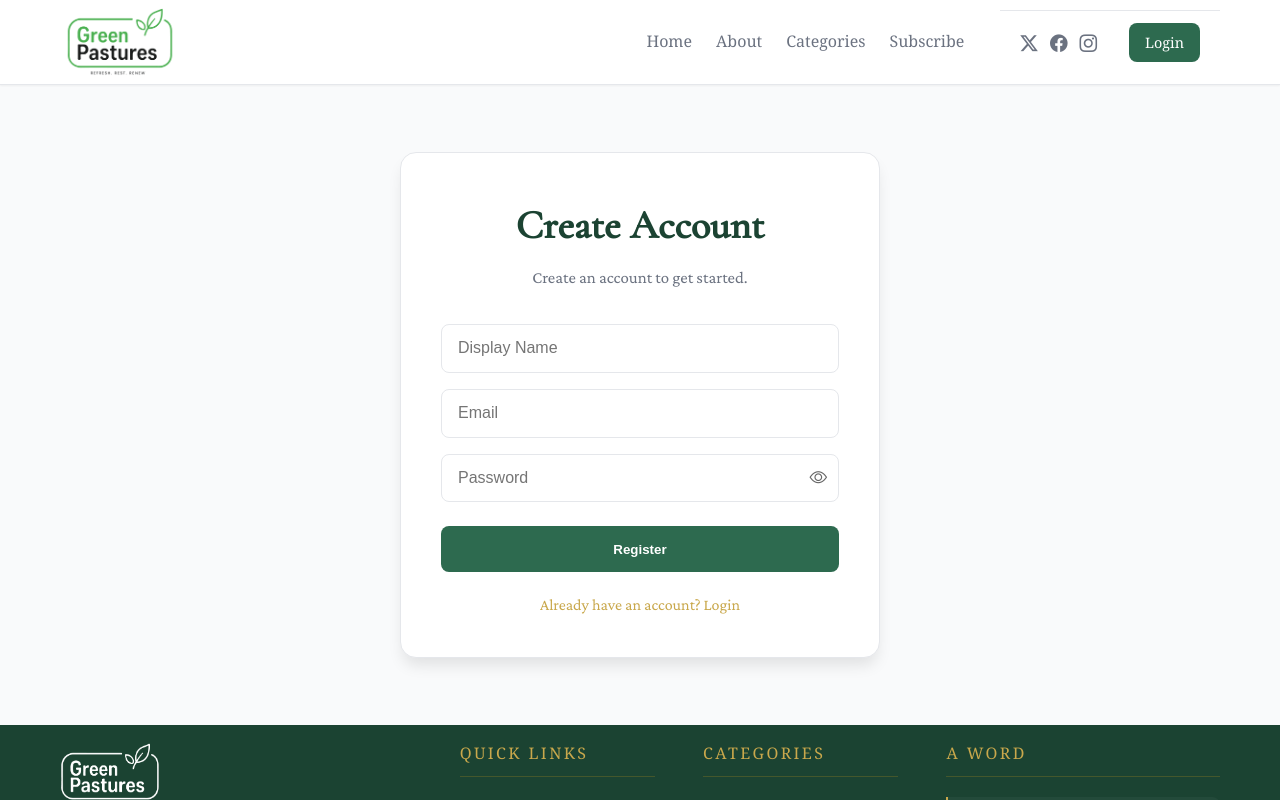
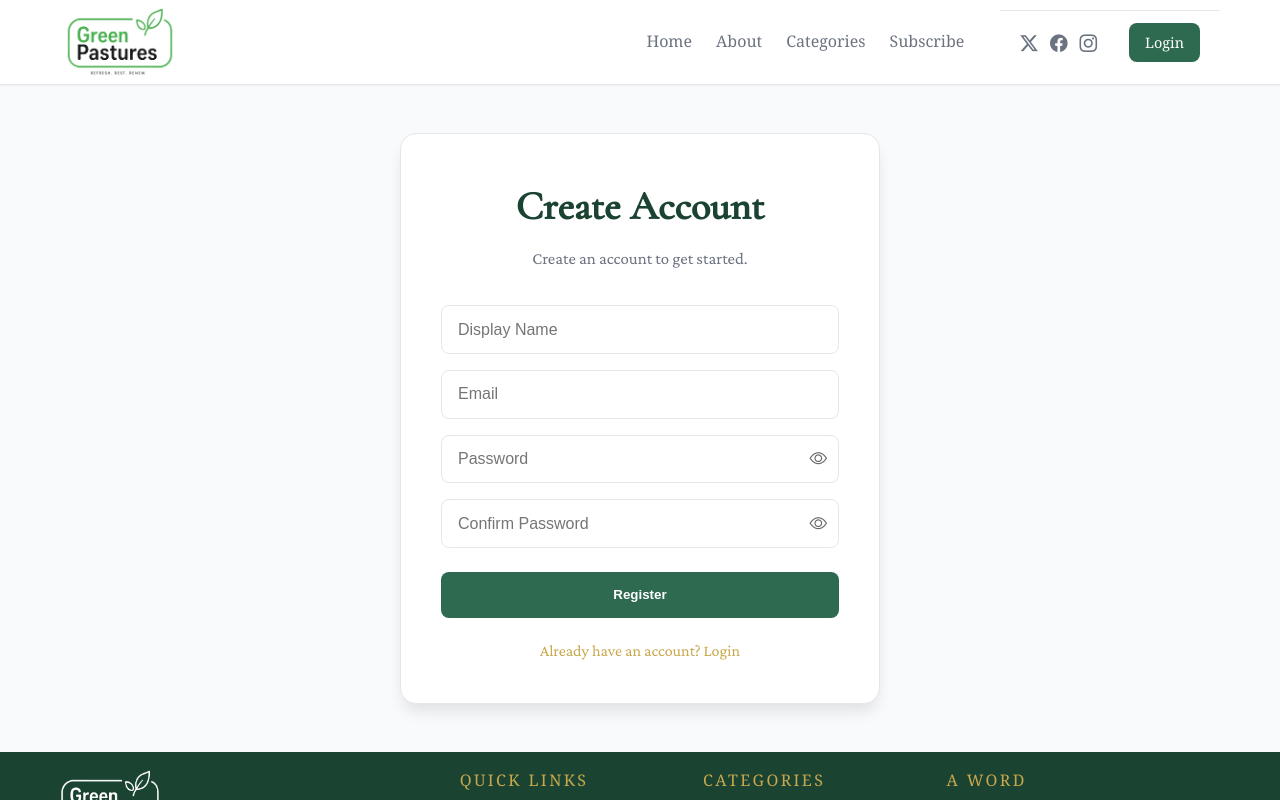
Before and after one commit to Xlr8th/green-pastureshub, a Next.js app: page /login in a window 1280 px wide. Both pictures are taken after a click on the button "Don't have an account? Register". Shown: the top 800 px of the page. Built offline with nearby package versions, Linux system fonts and the light colour scheme; no server answers.

Commit message:
README.md and confirm-password-added

```diff
--- a/src/app/login/LoginContent.jsx
+++ b/src/app/login/LoginContent.jsx
@@ -16,6 +16,7 @@ export default function LoginContent() {
     const [loading, setLoading] = useState(false);
     const [isLogin, setIsLogin] = useState(true);
     const [showPassword, setShowPassword] = useState(false);
+    const [confirmPassword, setConfirmPassword] = useState('');
 
     const [toastMessage, setToastMessage] = useState("");
     const [isToastVisible, setIsToastVisible] = useState(false);
@@ -55,6 +56,11 @@ export default function LoginContent() {
                 }, 2000);
             }
             else {
+                if (password !== confirmPassword) {
+                    showToast('Passwords do not match');
+                    return;
+
+                };
 
                 const { data: existingProfile, error: checkError } = await supabase
                 .from("profiles")
@@ -163,6 +169,25 @@ export default function LoginContent() {
                             <i className={`bi ${showPassword ? 'bi-eye-slash' : 'bi-eye'}`}></i>
                         </button>
                     </div>
+                    {!isLogin && (
+                        <div className="password-wrapper">
+                        <input
+                            type={showPassword ? "text" : "password"}
+                            placeholder="Confirm Password"
+                            value={confirmPassword}
+                            onChange={(e) => setConfirmPassword(e.target.value)}
+                            autoComplete={isLogin ? "current-password" : "new-password"}
+                            required
+                        />
+                        <button
+                            type="button"
+                            className="password-toggle"
+                            onClick={() => setShowPassword(prev => !prev)}
+                        >
+                            <i className={`bi ${showPassword ? 'bi-eye-slash' : 'bi-eye'}`}></i>
+                        </button>
+                    </div>
+                    )}
 
 
                     <button type="submit" disabled={loading}>
```
Also changed, not shown: 1 other file (tests, documents, lock files or other folders).
